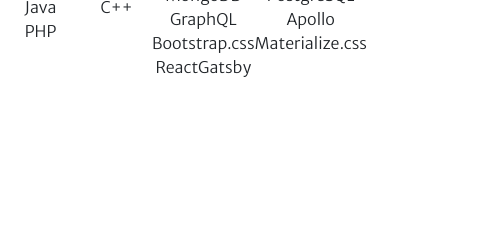
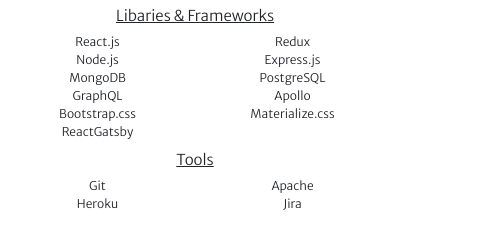
Before and after one commit to minhazur9/new-portfolio, a Gatsby site: page / in a window 390 px wide. Shown: the part 608-844 px from the top of the page, 478 px wide, since content can reach past the window. Built offline with nearby package versions, Linux system fonts and the light colour scheme; Gatsby itself is replaced by a stand-in of ours.

Commit message:
skills container is now mobile friendly

```diff
--- a/src/styles/Home/Home.scss
+++ b/src/styles/Home/Home.scss
@@ -88,9 +88,6 @@
       @media screen and (max-width: 1030px) {
         font-size: 30px;
       }
-      // @media screen and (max-width: 700px) {
-      //   font-size: 20px;
-      // }
       &:hover {
         color: rgb(59, 59, 59);
       }
@@ -135,17 +132,35 @@
     width: 100%;
     flex-direction: row;
     justify-content: space-around;
+    @media screen and (max-width: 500px) {
+      flex-direction: column;
+      margin-top: 10px;
+    }
     .skill-cat {
+      @media screen and (max-width: 500px) {
+        margin-top: 10px;
+      }
       h4 {
         text-align: center;
         font-size: 30px;
         border-bottom: 2px solid black;
+        @media screen and (max-width: 1000px) {
+          font-size: 20px;
+          text-decoration: underline;
+          border-bottom: none;
+        }
+        @media screen and (max-width: 500px) {
+          font-size: 15px;
+        }
       }
       .list-table {
         display: grid;
         grid-template-columns: 1fr 1fr;
         p {
           margin: auto;
+          @media screen and (max-width: 1000px) {
+            font-size: 12px;
+          }
         }
       }
     }
```
Also changed, not shown: src/styles/App.css, src/styles/Home/Home.css, 2 other files.
